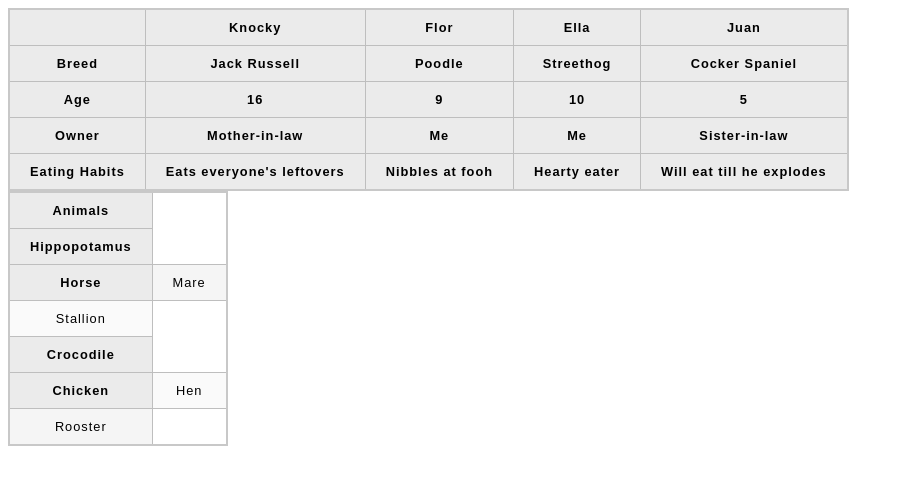
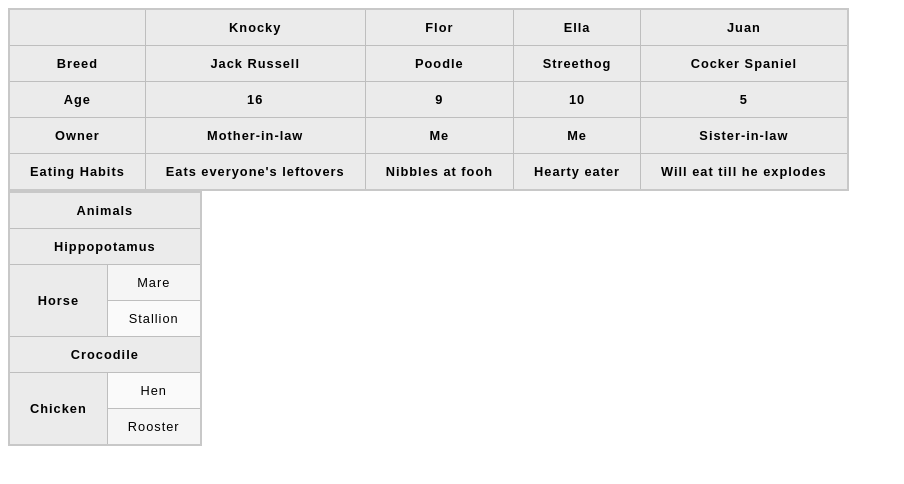
Before and after one commit to nanceed/tables-practice, a plain HTML site: page index.html in a window 1280 px wide. Shown: the whole page, without its empty margins (0-904 px from the left). Drawn offline with Linux system fonts and the light colour scheme.

Commit message:
Changed layout of table-header

```diff
--- a/index.html
+++ b/index.html
@@ -47,23 +47,23 @@
 
     <table>
         <tr>
-            <th>Animals</th>
+            <th colspan="2">Animals</th>
         </tr>
         <tr>
-            <th>Hippopotamus</th>
+            <th colspan="2">Hippopotamus</th>
         </tr>
         <tr>
-            <th>Horse</th>
+            <th rowspan="2">Horse</th>
             <td>Mare</td>
         </tr>
         <tr>
             <td>Stallion</td>
         </tr>
         <tr>
-            <th>Crocodile</th>
+            <th colspan="2">Crocodile</th>
         </tr>
         <tr>
-            <th>Chicken</th>
+            <th rowspan="2">Chicken</th>
             <td>Hen</td>
         </tr>
         <tr>
```
